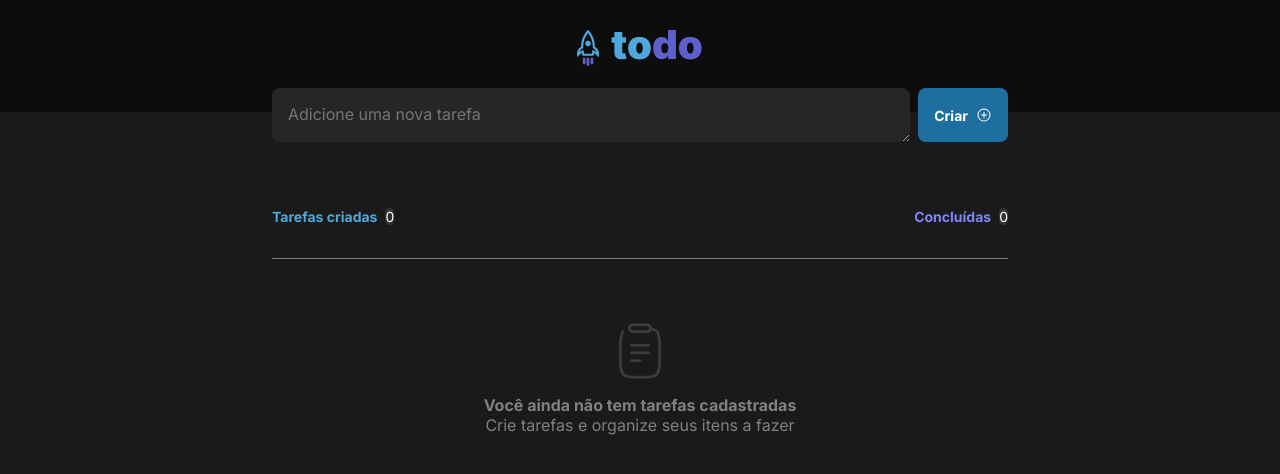
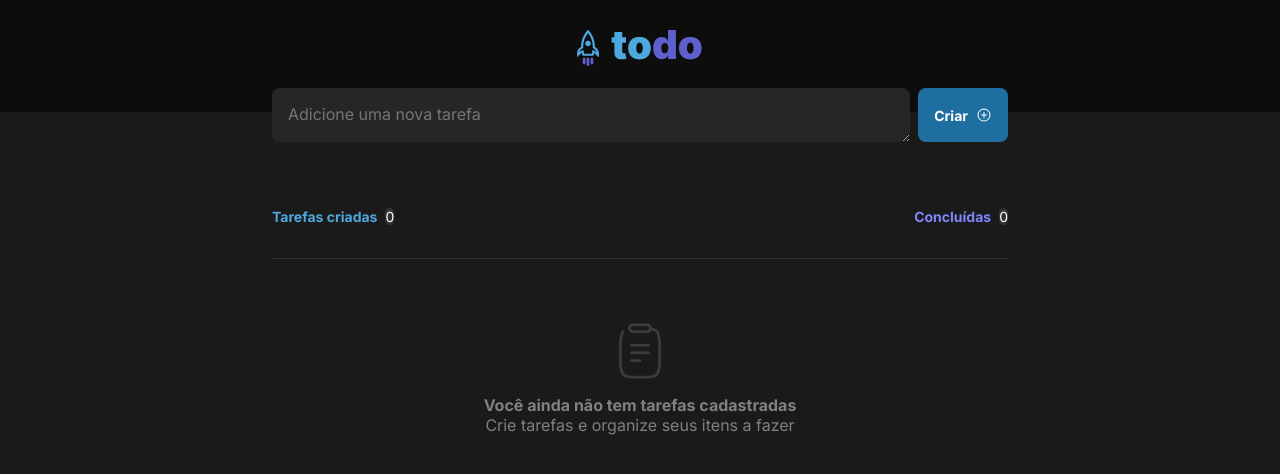
Before and after one commit to pedroeduardo36/ToDo-react, a React (Vite) app: page / in a window 1280 px wide. Shown: the top 474 px of the page. Built offline with nearby package versions, Linux system fonts and the light colour scheme.

Commit message:
fix divider color

```diff
--- a/src/components/EmptyList.module.css
+++ b/src/components/EmptyList.module.css
@@ -4,7 +4,7 @@
     align-items: center;
     justify-content: center;
 
-    border-top: 1px solid var(--gray-300);
+    border-top: 1px solid var(--gray-400);
     padding: 4rem 0;
 }
 
```
